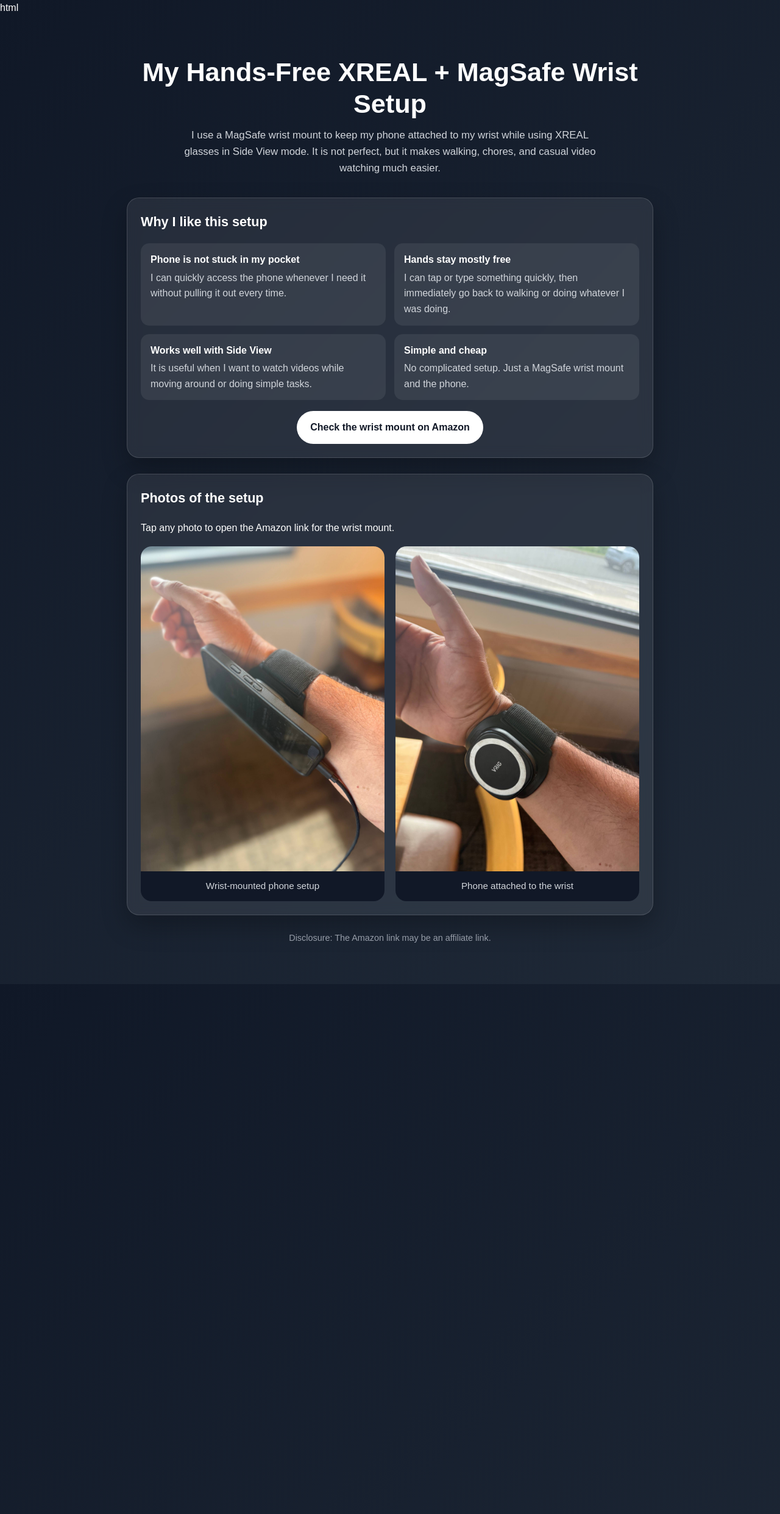
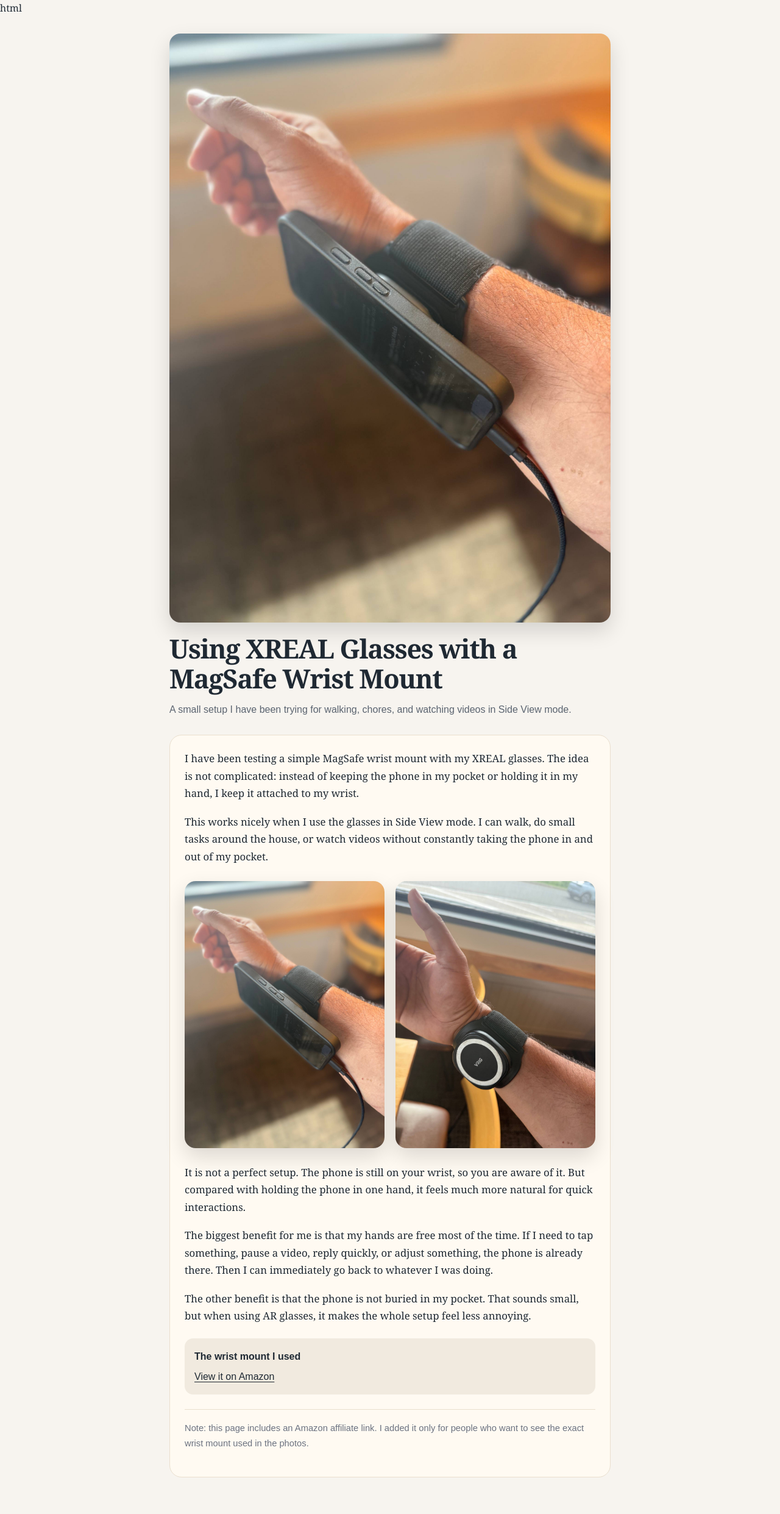
Before and after one commit to KiteBoarder/catalog, a Jekyll site: the page wristMagsafe/index.html, which Jekyll copies as it is, in a window 1280 px wide. Shown: the whole page at 61% size. Built offline with Jekyll 4.4.1, drawn with Linux system fonts in a browser that asks for light colours; before the commit the page ends 1614 px from its top, so only the background shows below that.

Commit message:
Update index.html

```diff
--- a/wristMagsafe/index.html
+++ b/wristMagsafe/index.html
@@ -4,233 +4,175 @@
 <head>
   <meta charset="UTF-8" />
   <meta name="viewport" content="width=device-width, initial-scale=1.0" />
-  <title>XREAL MagSafe Wrist Setup</title>
+  <title>My XREAL Wrist Setup</title>
 
   <style>
-    * {
-      box-sizing: border-box;
-    }
+    * { box-sizing: border-box; }
 
     body {
       margin: 0;
-      font-family: Arial, Helvetica, sans-serif;
-      background: linear-gradient(135deg, #101827, #1f2937);
-      color: #ffffff;
-      line-height: 1.6;
+      font-family: Georgia, "Times New Roman", serif;
+      background: #f7f4ef;
+      color: #1f2933;
+      line-height: 1.7;
     }
 
-    .container {
-      max-width: 900px;
+    .page {
+      max-width: 760px;
       margin: 0 auto;
-      padding: 32px 18px 50px;
+      padding: 28px 18px 60px;
     }
 
-    .hero {
-      text-align: center;
-      margin-bottom: 34px;
+    .top-photo {
+      margin-bottom: 22px;
     }
 
-    .hero h1 {
-      font-size: 2.1rem;
-      margin-bottom: 12px;
-      line-height: 1.2;
+    .top-photo img,
+    .photo-grid img {
+      width: 100%;
+      display: block;
+      border-radius: 18px;
+      box-shadow: 0 14px 34px rgba(0,0,0,0.14);
     }
 
-    .hero p {
-      color: #d1d5db;
-      font-size: 1.05rem;
-      max-width: 680px;
-      margin: 0 auto;
+    h1 {
+      font-size: 2.1rem;
+      line-height: 1.15;
+      margin: 18px 0 12px;
+      letter-spacing: -0.03em;
     }
 
-    .card {
-      background: rgba(255, 255, 255, 0.08);
-      border: 1px solid rgba(255, 255, 255, 0.14);
-      border-radius: 20px;
-      padding: 22px;
-      margin-bottom: 26px;
-      backdrop-filter: blur(10px);
-      box-shadow: 0 18px 40px rgba(0, 0, 0, 0.25);
+    .subtitle {
+      font-family: Arial, Helvetica, sans-serif;
+      color: #5b6470;
+      font-size: 1rem;
+      margin-bottom: 28px;
     }
 
-    .card h2 {
-      margin-top: 0;
-      font-size: 1.35rem;
+    .content {
+      background: #fffaf2;
+      border: 1px solid #eadfce;
+      border-radius: 20px;
+      padding: 24px;
     }
 
-    .features {
-      display: grid;
-      grid-template-columns: 1fr;
-      gap: 14px;
-      margin-top: 18px;
+    p {
+      margin: 0 0 18px;
+      font-size: 1.05rem;
     }
 
-    .feature {
-      background: rgba(255, 255, 255, 0.07);
-      border-radius: 14px;
-      padding: 14px 16px;
+    .photo-grid {
+      display: grid;
+      gap: 18px;
+      margin: 26px 0;
     }
 
-    .feature strong {
-      display: block;
-      margin-bottom: 4px;
-      color: #ffffff;
+    .small-note {
+      font-family: Arial, Helvetica, sans-serif;
+      color: #6b7280;
+      font-size: 0.92rem;
+      border-top: 1px solid #eadfce;
+      padding-top: 18px;
+      margin-top: 24px;
     }
 
-    .feature span {
-      color: #d1d5db;
+    a {
+      color: #1f2933;
+      text-decoration-thickness: 1px;
+      text-underline-offset: 3px;
     }
 
-    .photos {
-      display: grid;
-      grid-template-columns: 1fr;
-      gap: 18px;
-      margin-top: 18px;
+    .link-box {
+      font-family: Arial, Helvetica, sans-serif;
+      background: #f1eadf;
+      border-radius: 14px;
+      padding: 16px;
+      margin-top: 22px;
     }
 
-    .photos a {
+    .link-box strong {
       display: block;
-      text-decoration: none;
-      border-radius: 18px;
-      overflow: hidden;
-      transition: transform 0.18s ease, box-shadow 0.18s ease;
-      background: #111827;
-    }
-
-    .photos a:hover {
-      transform: translateY(-4px);
-      box-shadow: 0 18px 36px rgba(0, 0, 0, 0.35);
-    }
-
-    .photos img {
-      width: 100%;
-      display: block;
-      height: auto;
-    }
-
-    .caption {
-      padding: 12px 14px;
-      color: #d1d5db;
-      font-size: 0.95rem;
-      text-align: center;
-    }
-
-    .button {
-      display: inline-block;
-      margin-top: 18px;
-      padding: 14px 22px;
-      border-radius: 999px;
-      background: #ffffff;
-      color: #111827;
-      font-weight: 700;
-      text-decoration: none;
-      transition: transform 0.18s ease, opacity 0.18s ease;
-    }
-
-    .button:hover {
-      transform: translateY(-2px);
-      opacity: 0.9;
-    }
-
-    .note {
-      color: #9ca3af;
-      font-size: 0.9rem;
-      margin-top: 18px;
-      text-align: center;
+      margin-bottom: 6px;
     }
 
     @media (min-width: 700px) {
-      .hero h1 {
-        font-size: 2.7rem;
-      }
+      h1 { font-size: 2.7rem; }
 
-      .features {
-        grid-template-columns: repeat(2, 1fr);
-      }
-
-      .photos {
-        grid-template-columns: repeat(2, 1fr);
+      .photo-grid {
+        grid-template-columns: 1fr 1fr;
       }
     }
   </style>
 </head>
 
 <body>
-  <main class="container">
-    <section class="hero">
-      <h1>My Hands-Free XREAL + MagSafe Wrist Setup</h1>
+  <main class="page">
+
+    <a class="top-photo" href="https://amzn.to/4utWNKj" target="_blank" rel="noopener noreferrer">
+      <img src="wristMagsafe1.jpg" alt="Phone mounted on wrist with MagSafe wrist strap" />
+    </a>
+
+    <h1>Using XREAL Glasses with a MagSafe Wrist Mount</h1>
+
+    <div class="subtitle">
+      A small setup I have been trying for walking, chores, and watching videos in Side View mode.
+    </div>
+
+    <section class="content">
       <p>
-        I use a MagSafe wrist mount to keep my phone attached to my wrist
-        while using XREAL glasses in Side View mode. It is not perfect, but
-        it makes walking, chores, and casual video watching much easier.
+        I have been testing a simple MagSafe wrist mount with my XREAL glasses.
+        The idea is not complicated: instead of keeping the phone in my pocket
+        or holding it in my hand, I keep it attached to my wrist.
+      </p>
+
+      <p>
+        This works nicely when I use the glasses in Side View mode. I can walk,
+        do small tasks around the house, or watch videos without constantly
+        taking the phone in and out of my pocket.
+      </p>
+
+      <div class="photo-grid">
+        <a href="https://amzn.to/4utWNKj" target="_blank" rel="noopener noreferrer">
+          <img src="wristMagsafe1.jpg" alt="XREAL MagSafe wrist setup photo one" />
+        </a>
+
+        <a href="https://amzn.to/4utWNKj" target="_blank" rel="noopener noreferrer">
+          <img src="wristMagsafe2.jpg" alt="XREAL MagSafe wrist setup photo two" />
+        </a>
+      </div>
+
+      <p>
+        It is not a perfect setup. The phone is still on your wrist, so you are
+        aware of it. But compared with holding the phone in one hand, it feels
+        much more natural for quick interactions.
+      </p>
+
+      <p>
+        The biggest benefit for me is that my hands are free most of the time.
+        If I need to tap something, pause a video, reply quickly, or adjust
+        something, the phone is already there. Then I can immediately go back
+        to whatever I was doing.
+      </p>
+
+      <p>
+        The other benefit is that the phone is not buried in my pocket. That
+        sounds small, but when using AR glasses, it makes the whole setup feel
+        less annoying.
+      </p>
+
+      <div class="link-box">
+        <strong>The wrist mount I used</strong>
+        <a href="https://amzn.to/4utWNKj" target="_blank" rel="noopener noreferrer">
+          View it on Amazon
+        </a>
+      </div>
+
+      <p class="small-note">
+        Note: this page includes an Amazon affiliate link. I added it only for
+        people who want to see the exact wrist mount used in the photos.
       </p>
     </section>
 
-    <section class="card">
-      <h2>Why I like this setup</h2>
-
-      <div class="features">
-        <div class="feature">
-          <strong>Phone is not stuck in my pocket</strong>
-          <span>
-            I can quickly access the phone whenever I need it without pulling
-            it out every time.
-          </span>
-        </div>
-
-        <div class="feature">
-          <strong>Hands stay mostly free</strong>
-          <span>
-            I can tap or type something quickly, then immediately go back to
-            walking or doing whatever I was doing.
-          </span>
-        </div>
-
-        <div class="feature">
-          <strong>Works well with Side View</strong>
-          <span>
-            It is useful when I want to watch videos while moving around or
-            doing simple tasks.
-          </span>
-        </div>
-
-        <div class="feature">
-          <strong>Simple and cheap</strong>
-          <span>
-            No complicated setup. Just a MagSafe wrist mount and the phone.
-          </span>
-        </div>
-      </div>
-
-      <div style="text-align:center;">
-        <a class="button" href="https://amzn.to/4utWNKj" target="_blank" rel="noopener noreferrer">
-          Check the wrist mount on Amazon
-        </a>
-      </div>
-    </section>
-
-    <section class="card">
-      <h2>Photos of the setup</h2>
-      <p>
-        Tap any photo to open the Amazon link for the wrist mount.
-      </p>
-
-      <div class="photos">
-        <a href="https://amzn.to/4utWNKj" target="_blank" rel="noopener noreferrer">
-          <img src="wristMagsafe1.jpg" alt="MagSafe wrist mount setup with XREAL glasses" />
-          <div class="caption">Wrist-mounted phone setup</div>
-        </a>
-
-        <a href="https://amzn.to/4utWNKj" target="_blank" rel="noopener noreferrer">
-          <img src="wristMagsafe2.jpg" alt="Phone attached to wrist using MagSafe wrist mount" />
-          <div class="caption">Phone attached to the wrist</div>
-        </a>
-      </div>
-    </section>
-
-    <p class="note">
-      Disclosure: The Amazon link may be an affiliate link.
-    </p>
   </main>
 </body>
 </html>
```
